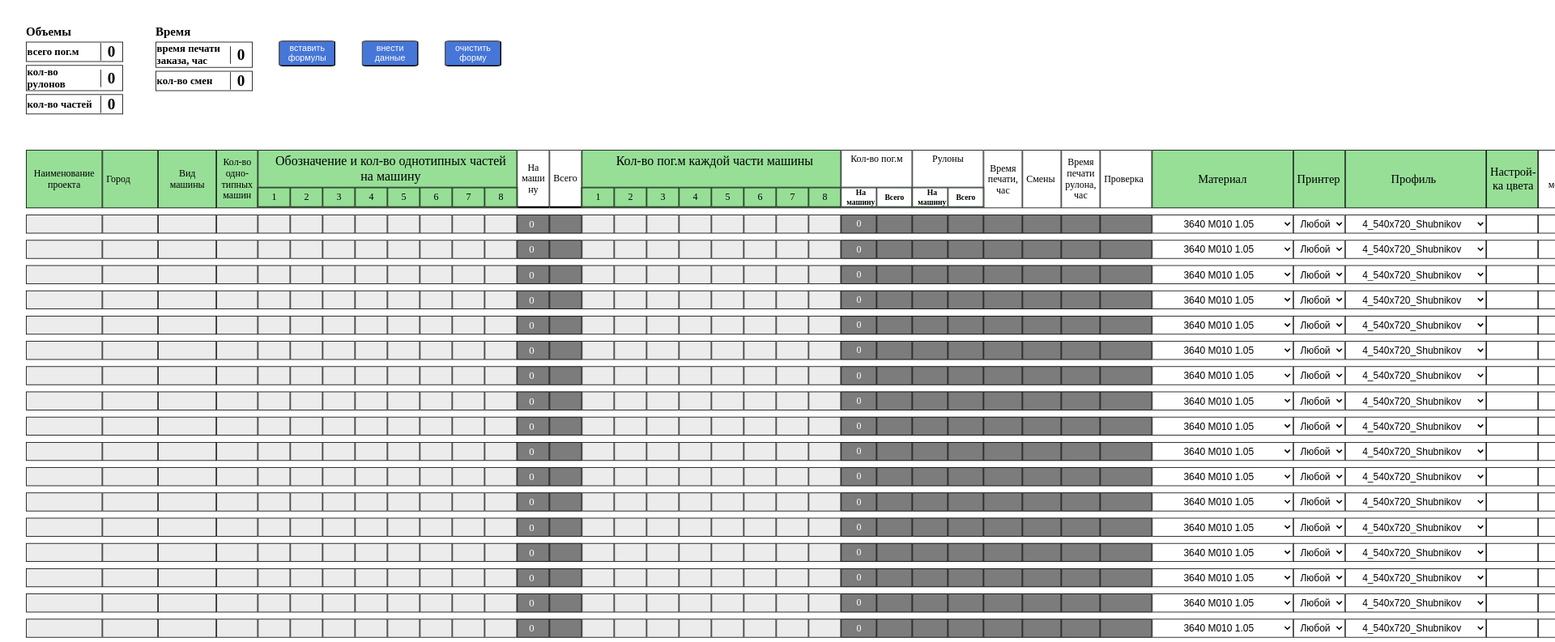
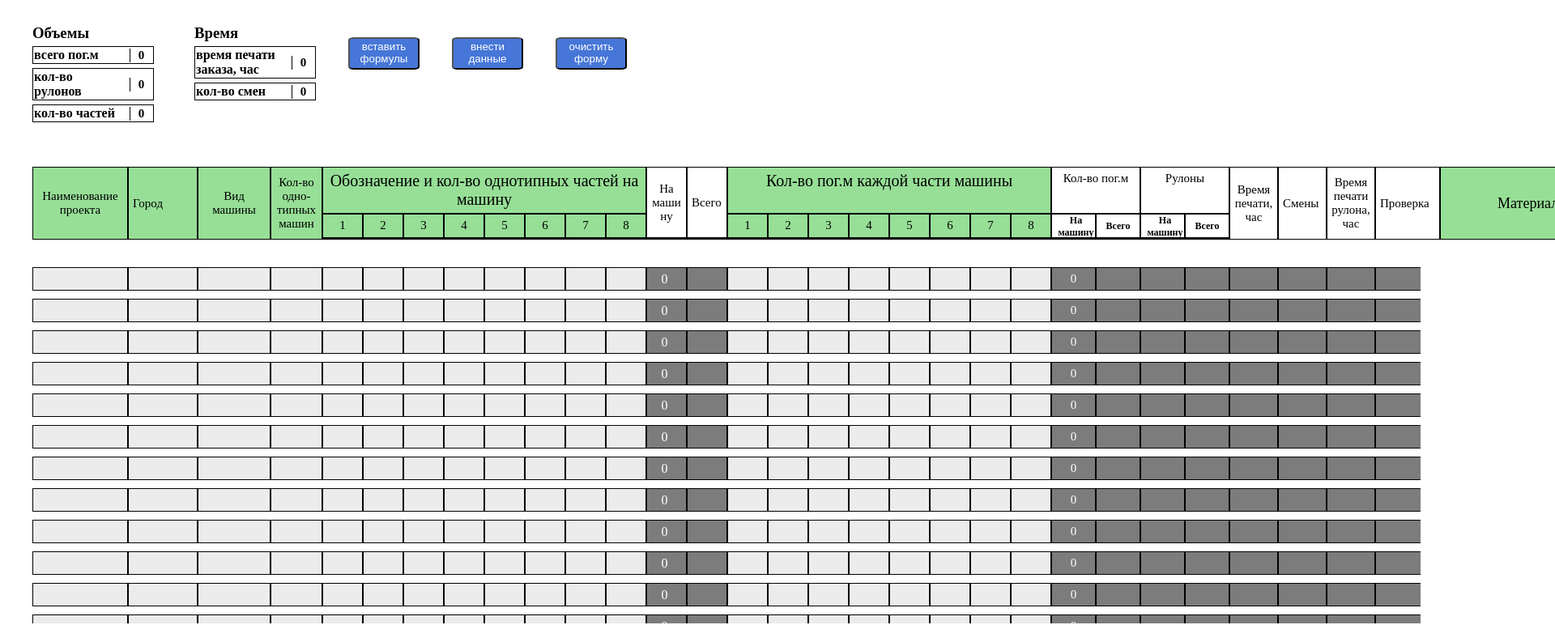
Before and after one commit to umer134/SV_Table_CRM, a React (Vite) app: page / in a window 1280 px wide. Shown: the top 793 px of the page at 81% size, 1920 px wide, since content can reach past the window. Built offline with nearby package versions, Linux system fonts and the light colour scheme.

Commit message:
form-page almost done

```diff
--- a/src/App.css
+++ b/src/App.css
@@ -4,9 +4,44 @@
   padding: 0;
 }
 
+
 body {
-  transform: scale(0.8);
+  height: 100%;
+  width: 100%;
+ transform: scale(0.8);
   transform-origin: top left;
+}
+
+.App{
+  display: flex;
+  flex-direction: column;
+  min-height: 100vh; /* Учитываем масштаб */
+  transform: scale(1.25);
+  transform-origin: top left;
+}
+
+.header {
+  position: fixed;
+  top: 0;
+  width: 100%;
+  z-index: 1000;
+}
+
+.footer{
+  background: #f1f1f1;
+  padding: 10px;
+  text-align: center;
+
+}
+
+.main-form{
+ flex: 1;
+ margin-top: 320px;
+ margin-bottom: 40px;
+ overflow-y: scroll;
+ overflow-x: hidden;
+ min-width: 137%;
+ max-height: 450px;
 }
 
 .FormTable .container{
@@ -35,11 +70,14 @@ h4{
   align-items: center;
 }
 
-p{
+.FormTable .container h4 p{
   border-left: 1px solid black;
-  padding: 0  10px;
+  padding: 0px  2px;
+  text-align: center;
   margin-left: 10px;
-  font-size: 24px;
+  font-size: 15px;
+  min-width: 28px;
+  max-width: 28px;
 }
 
 .time{
@@ -75,14 +113,13 @@ p{
 
 /* ==================================== */
 
-
-
 .form-boxes {
   margin-top: 50px;
   margin-left: 40px;
 }
 
 .form-boxes .container div{
+
   background: rgb(151, 223, 151);
 }
 
--- a/src/App.jsx
+++ b/src/App.jsx
@@ -1,28 +1,42 @@
 import { useState } from 'react'
-import { v4 as uuidv4 } from 'uuid'
 import './App.css'
-import FormTable from './components/FormTable'
-import FormBoxes from './components/FormBoxes'
+import FormTable from './components/formTable/FormTable'
+import FormBoxes from './components/formBoxes/FormBoxes'
 import FormInputs from './components/formInputs/FormInputs'
+import Footer from './components/footer/Footer'
 
 
 function App() {
 
-  const [tableRows, setTableRows] = useState(Array(20).fill())
+  const [tableRows, setTableRows] = useState(Array(60).fill())
   const [start, setStart] = useState(false);
-
+  const [tableIndex, setTableIndex] = useState(Array(60).fill());
+  const [currentIndex, setCurrentIndex] = useState(0)
+  tableRows?.map((_, index) => {
+    for (let i=0; i <= tableIndex.length; i++){
+      if(tableIndex[i] == index){
+        setCurrentIndex(tableIndex[i])
+      }
+    }
+  })
 
 
   return (
     <div className='App'>
-     <FormTable start={start} setStart={setStart} />
+     <div className="header">
+     <FormTable index={currentIndex} start={start} setStart={setStart} />
      <FormBoxes />
-      {
+     </div>
+     <div className='main-form'>
+     {
       tableRows?.map((_, index) => (
-
-          <FormInputs key={index} index={index} start={start} setStart={setStart} />
+     <FormInputs key={index} index={index} start={start} setStart={setStart} />
       ))
      }
+     </div>
+     <div className='footer'>
+     <Footer />
+     </div>
     </div>
   )
 }
--- /dev/null
+++ b/src/components/footer/Footer.jsx
@@ -0,0 +1,16 @@
+const Footer = () => {
+    return (
+        <div className="footer">
+            <div className="container">
+                <div className="form-btn">
+                    <button>форма</button>
+                </div>
+                <div className="print-btn">
+                    <button>печать</button>
+                </div>
+            </div>
+        </div>
+     );
+}
+
+export default Footer;
--- a/src/components/formInputs/FormInputs.jsx
+++ b/src/components/formInputs/FormInputs.jsx
@@ -1,4 +1,4 @@
-import { useState, useEffect } from "react";
+import { useEffect } from "react";
 import "./formInputs.css"
 import rowStores from "../../store/hooks/inxex";
 
--- a/src/components/FormTable.jsx
+++ b/src/components/formTable/FormTable.jsx
@@ -1,6 +1,9 @@
+import rowStores from "../../store/hooks/inxex";
 
+const FormTable = ({index, start, setStart}) => {
 
-const FormTable = ({start, setStart}) => {
+    const useCalculateData = rowStores[index];
+    const {totalCarPogM, totalRolls, totalCarsParts, timePrintResult, relaysResult} = useCalculateData();
 
     return (
         <div className="FormTable">
@@ -8,16 +11,16 @@ const FormTable = ({start, setStart}) => {
                 <div className="volume">
                     <h3>Объемы</h3>
                     <div className="volume-block">
-                    <h4>всего пог.м <p>0</p></h4>
-                    <h4>кол-во рулонов <p>0</p></h4>
-                    <h4>кол-во частей <p>0</p></h4>
+                    <h4>всего пог.м <p>{totalCarPogM | 0}</p></h4>
+                    <h4>кол-во рулонов <p>{totalRolls | 0}</p></h4>
+                    <h4>кол-во частей <p>{totalCarsParts | 0}</p></h4>
                     </div>
                 </div>
                 <div className="time">
                     <h3>Время</h3>
                     <div className="volume-block">
-                    <h4>время печати заказа, час <p>0</p></h4>
-                    <h4>кол-во смен <p>0</p></h4>
+                    <h4>время печати заказа, час <p>{ timePrintResult | 0}</p></h4>
+                    <h4>кол-во смен <p>{relaysResult | 0}</p></h4>
                     </div>
                 </div>
                 <div className="btns-block">
--- a/src/store/hooks/inxex.jsx
+++ b/src/store/hooks/inxex.jsx
@@ -239,7 +239,7 @@ const createRowStore = (index) => {
       B_6_540x720_F106366,
       B_8_540x720_F106366,
       C_6_720x1080_F106366,
-      C_8_720x1080_F106366,   } = store.getState();
+      C_8_720x1080_F106366, } = store.getState();
 
       switch (selectOption) {
         case _4_540x720_Shubnikov :
@@ -434,8 +434,6 @@ const createRowStore = (index) => {
       store.setState( {relaysResult: (timePrintResult / 10).toFixed(2)} )
   }
 
-
-
   }));
 };
 
@@ -443,7 +441,7 @@ const createRowStore = (index) => {
 
 
 const rowStores = [];
-for (let i = 0; i < 20; i++) {
+for (let i = 0; i < 60; i++) {
   rowStores.push(createRowStore(i));
 }
 
```
Also changed, not shown: src/components/formBoxes/FormBoxes.jsx (renamed from src/components/FormBoxes.jsx).
